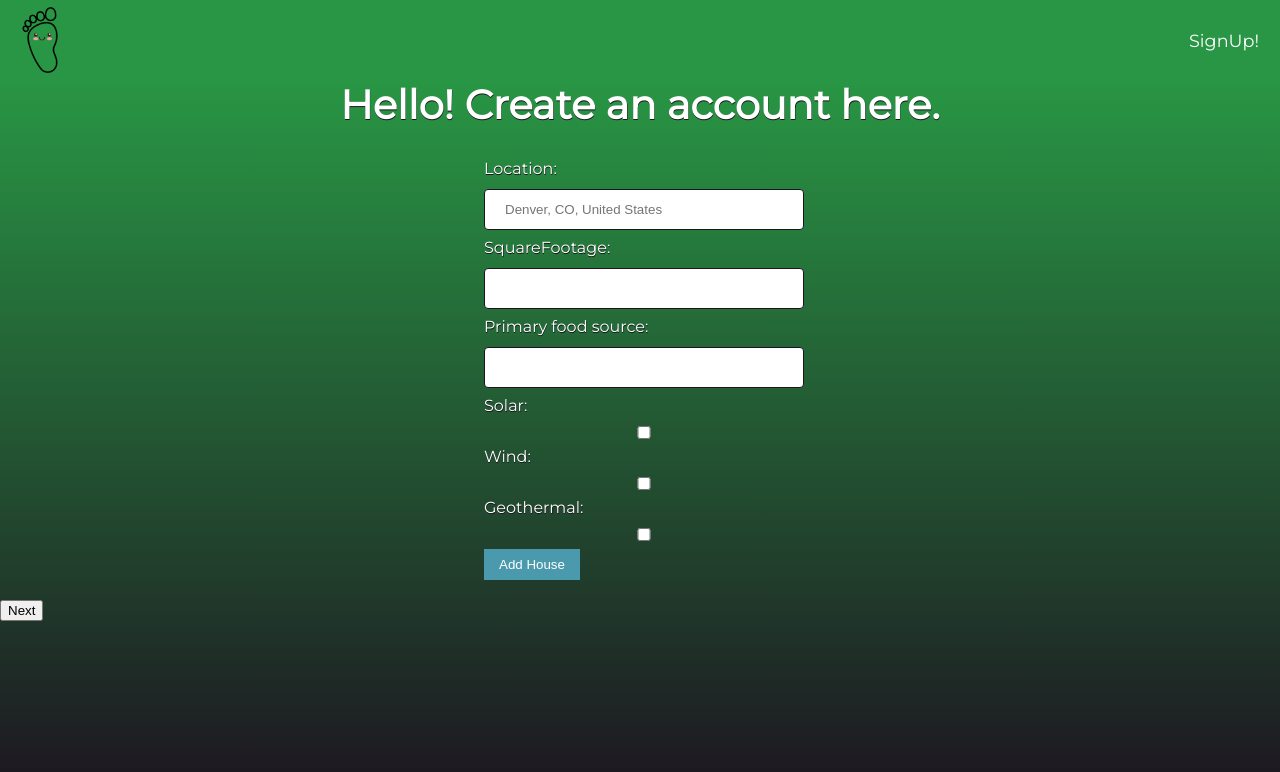
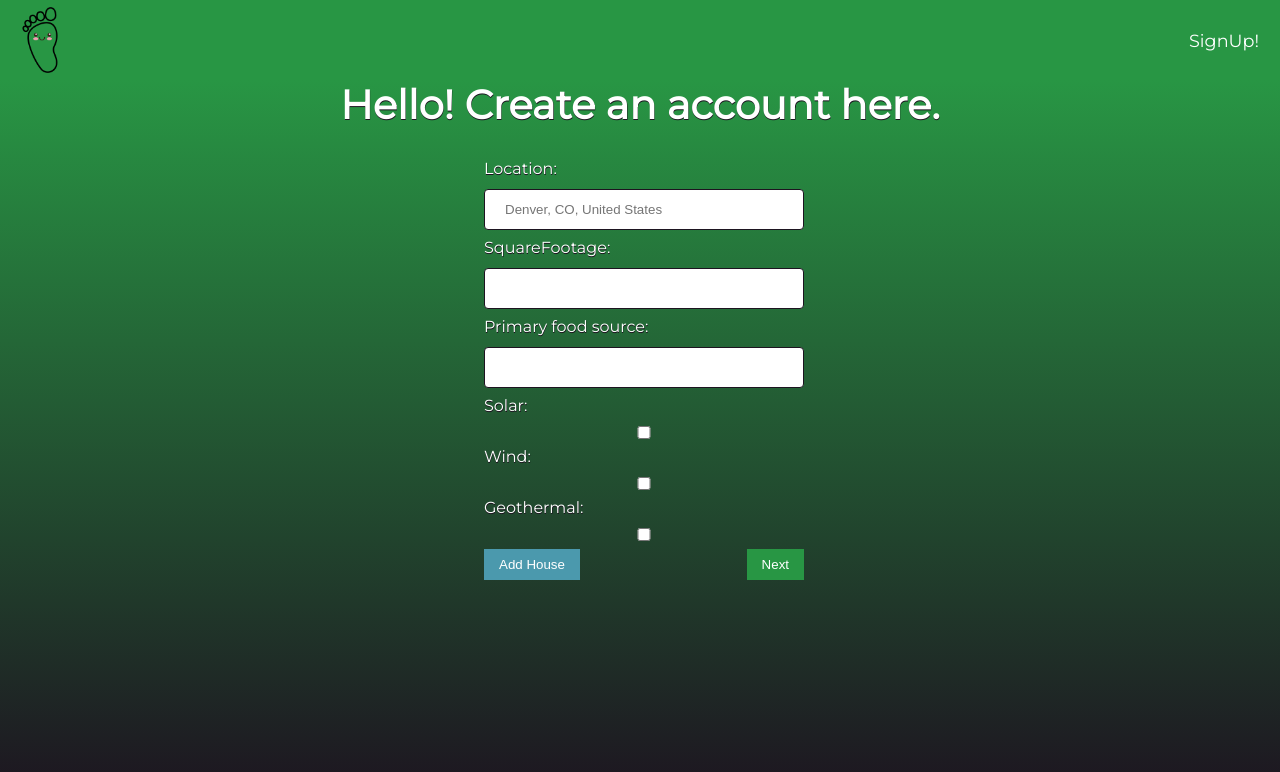
Before and after one commit to jollyjerr/footprints-frontend, a React (Create React App) app: page /signup in a window 1280 px wide. Both pictures are taken after a click on the button "Debugger NEXT". Shown: the top 772 px of the page. Built offline with nearby package versions, Linux system fonts and the light colour scheme; no server answers.

Commit message:
mvp functional signup

```diff
--- a/src/actions/user.js
+++ b/src/actions/user.js
@@ -14,12 +14,14 @@ const userRequest = (user, endpoint, dispatch) => {
 const addHouse = (house, dispatch) => {
     fetch(`${helpers.apiURL}/house/register`, helpers.houseOptions(house))
       .then(resp => resp.json())
+      .then(console.log)
       .catch(alert);
 }
 
 const addVehicle = (vehicle, dispatch) => {
     fetch(`${helpers.apiURL}/vehicle/register`, helpers.vehicleOptions(vehicle))
     .then(resp => resp.json())
+    .then(console.log)
     .catch(alert)
 }
 
--- a/src/components/AddHouse.js
+++ b/src/components/AddHouse.js
@@ -82,8 +82,8 @@ function AddHouse({next, addHouse, user}) {
             onChange={e => setGeothermal(!geothermal)}
           />
           <button type="submit">Add House</button>
+          <button id="next" onClick={next}>Next</button>
         </form>
-        <button onClick={next}>Next</button>
       </div>
     );
 }
--- a/src/components/AddVehicle.js
+++ b/src/components/AddVehicle.js
@@ -72,8 +72,8 @@ function AddVehicle({ next, addVehicle, user }) {
           onChange={e => setMpg(e.target.value)}
         />
         <button type="submit">Add Vehicle</button>
+        <button id="next" onClick={next}>Next</button>
       </form>
-      <button onClick={next}>Next</button>
     </div>
   );
 }
--- a/src/components/Navbar.js
+++ b/src/components/Navbar.js
@@ -1,18 +1,25 @@
 import React from 'react'
 import {Link} from 'react-router-dom'
+import { connect } from "react-redux";
 
 import '../styles/Navbar.scss'
 import logo from '../assets/footprint.png'
 
-export default function Navbar() {
+function Navbar({user}) {
     return (
       <nav className="navbar">
         <Link to="/">
           <img src={logo} alt="footprint!" />
         </Link>
-        <Link to="/signup" >
-          <button>SignUp!</button>
-        </Link>
+        { user ? null : <Link to="/signup" > <button>SignUp!</button> </Link> }
       </nav>
     );
 }
+
+const mapStateToProps = ({ user }) => {
+  return {
+    user
+  }
+}
+
+export default connect(mapStateToProps, null)(Navbar)
--- a/src/styles/signup-container.scss
+++ b/src/styles/signup-container.scss
@@ -52,7 +52,7 @@
         border-radius: 4px;
         box-sizing: border-box;
     }
-    input:focus {
+    input[type=text]:focus {
         -moz-box-shadow: 0 0 8px $calm;
         -webkit-box-shadow: 0 0 8px $calm;
         box-shadow: 0 0 8px $calm;
@@ -65,4 +65,18 @@
         color: $title;
         cursor: pointer;
     }
+    button:hover {
+        transition-duration: 0.6s;
+        background-color: $calm;
+        box-shadow: 0 12px 16px 0 rgba(0, 0, 0, 0.24), 0 17px 50px 0 rgba(0, 0, 0, 0.19);
+    }
 }
+
+#next {
+    background: $positive;
+    padding: 8px 15px 8px 15px;
+    border: none;
+    color: $title;
+    cursor: pointer;
+    float: right;
+}
```
